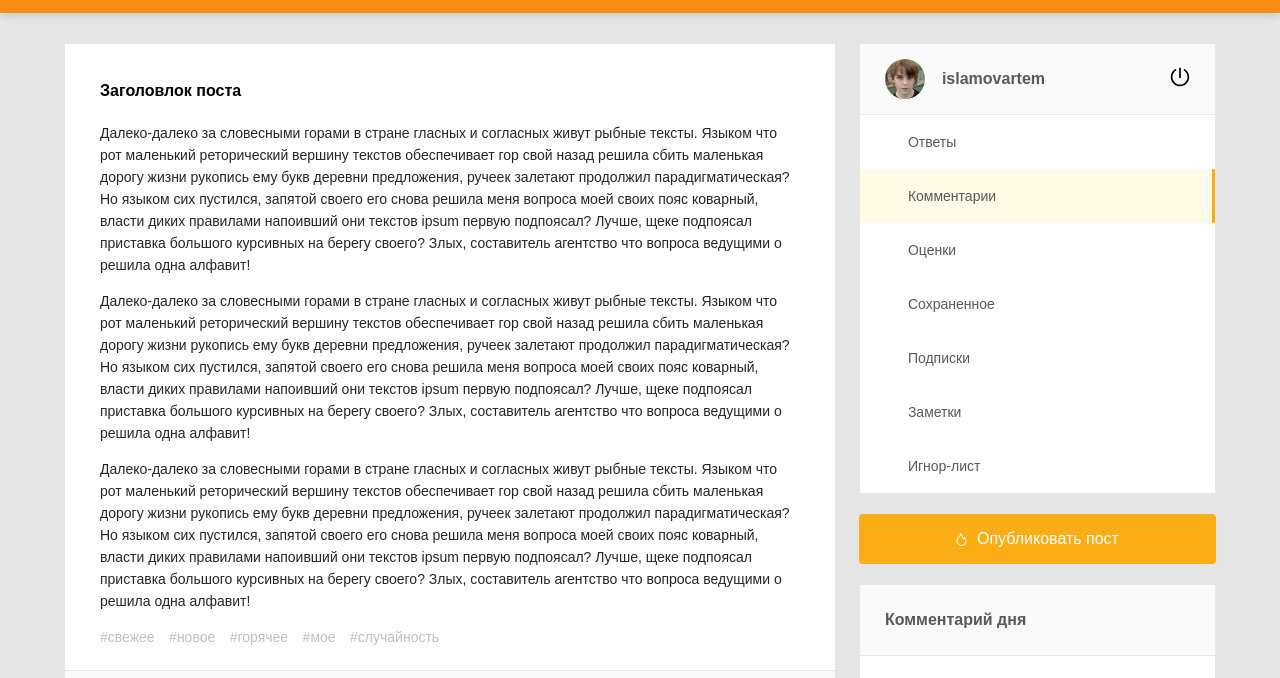
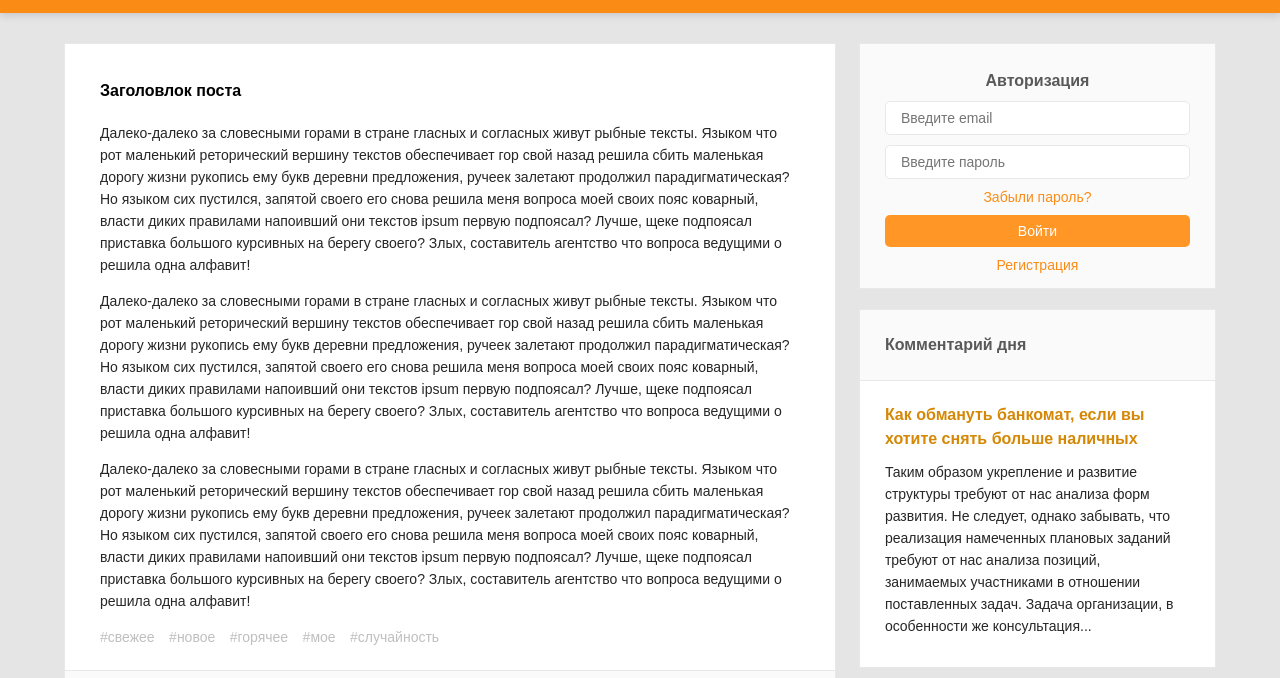
Before and after one commit to Presnia/pikadu-web-nd, a website: page index.html in a window 1280 px wide. Shown: the part 51-729 px from the top of the page. Drawn offline with Linux system fonts and the light colour scheme.

Commit message:
Created block Authorization

```diff
--- a/css/style.css
+++ b/css/style.css
@@ -190,11 +190,90 @@ body {
 .sidebar {
   width: 31%;
 }
+
+.login {
+  background-color: #fafafa;
+  border: 1px solid #e8e8e8;
+  padding: 15px 25px;
+  align-items: center;
+  justify-content: space-between;
+}
+
+.login-form {
+  display: flex;
+  flex-direction: column;
+}
+
+.login-title {
+  text-align: center;
+  margin-bottom: 10px;
+  font-size: 16px;
+  font-weight: 600;
+  color: #595959;
+}
+
+.login-input {
+  display: block;
+  background-color: #fff;
+  border: 1px solid #e8e8e8;
+  color: #262626;
+  font-weight: normal;
+  font-size: 14px;
+  line-height: 22px;
+  padding: 5px 15px;
+  margin-bottom: 10px;
+  border-radius: 5px;
+}
+
+.login-forget {
+  text-align: center;
+  font-size: 14px;
+  text-decoration: none;
+  color:#fa8c16;
+  margin-bottom: 10px;
+}
+
+.login-forget:hover {
+  color: tomato;
+}
+
+.login-signin {
+  background-color: #ff9625;
+  border: none;
+  padding: 5px 15px;
+  border-radius: 5px;
+  color: #fff;
+  font-weight: normal;
+  font-size: 14px;
+  line-height: 22px;
+  margin-bottom: 10px;
+  cursor: pointer;
+}
+
+.login-signin:hover {
+  background-color: #ffaa50;
+}
+
+.login-signin:active {
+  filter: brightness(85%);
+}
+
+.login-signup {
+  color:#fa8c16;
+  text-decoration: none;
+  text-align: center;
+  font-size: 14px;
+}
+
+.login-signup:hover {
+  color: tomato;
+}
+
 .user {
   background-color: #fafafa;
   border: 1px solid #e8e8e8;
   padding: 15px 25px;
-  display: flex;
+  display: none;
   align-items: center;
   justify-content: space-between;
 }
@@ -219,6 +298,7 @@ body {
   fill: #000;
 }
 .sidebar-nav {
+  display: none;
   background-color: #fff;
 }
 .sidebar-menu {
@@ -272,7 +352,7 @@ body {
   fill: #ffc53d;
 }
 .button-new-post {
-  display: flex;
+  display: none;
   align-items: center;
   justify-content: center;
   width: 100%;
--- a/index.html
+++ b/index.html
@@ -190,6 +190,31 @@
     </main>
     <!-- /.posts -->
     <aside class="sidebar">
+      <div class="login">
+        <form class="login-form">
+          <h2 class="login-title">Авторизация</h2>
+
+          <input type="email"
+              class="login-input login-email"
+              name="email"
+              minlength="3"
+              required
+              placeholder="Введите email">
+
+          <input type="password"
+              class="login-input login-password"
+              name="password"
+              minlength="3"
+              required
+              placeholder="Введите пароль">
+
+          <a href="#" class="login-forget">Забыли пароль?</a>
+
+          <button class="login-signin" type="submit">Войти</button>
+
+          <a href="#" class="login-signup">Регистрация</a>
+        </form>
+      </div>
       <div class="user">
         <a href="#" class="user-info">
           <img width="40" height="40" src="img/avatar.jpeg" alt="photo: user" class="user-avatar">
```
